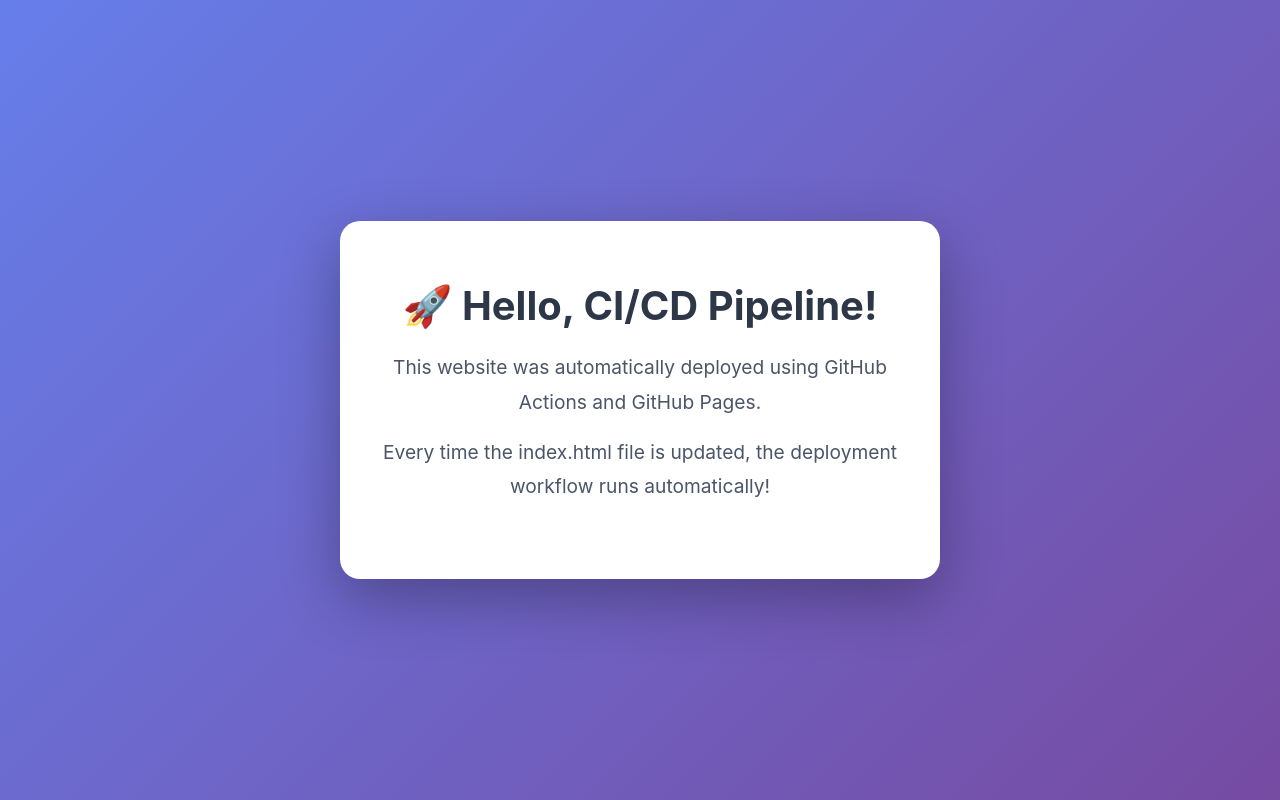
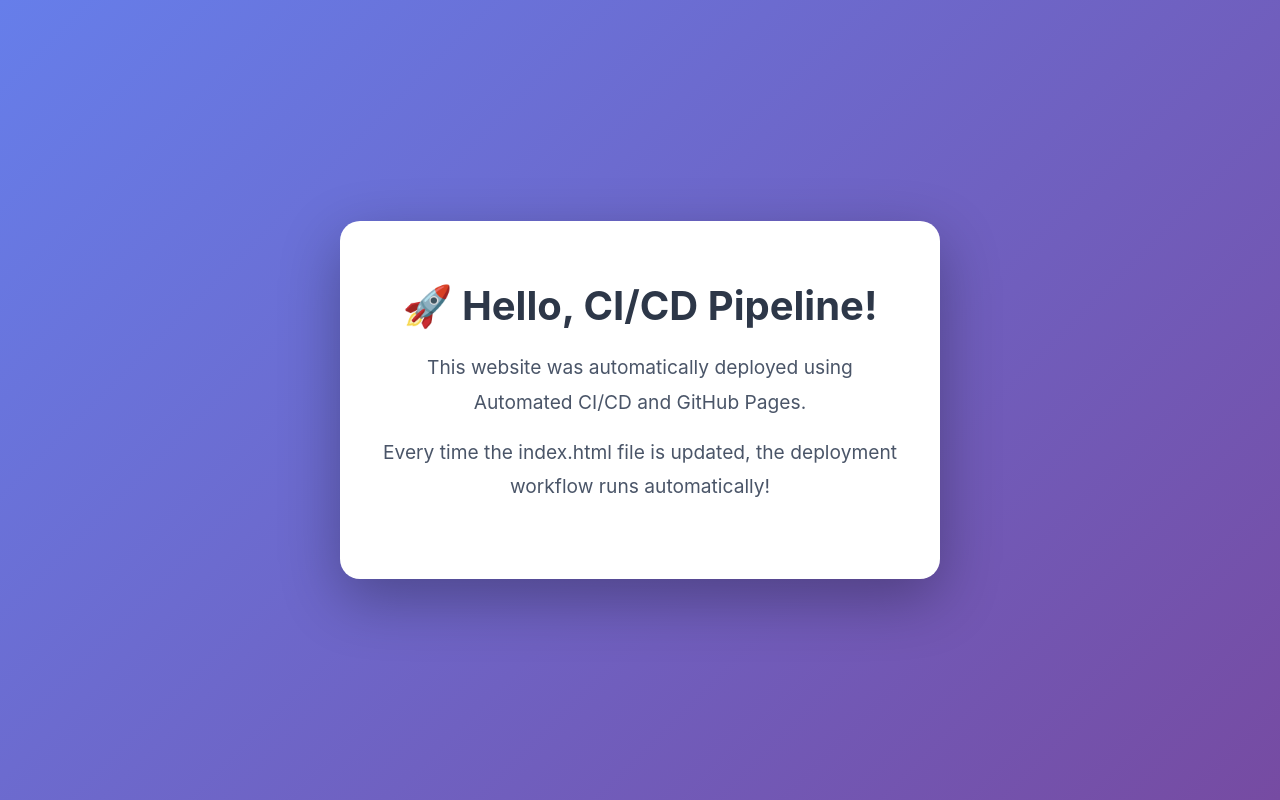
Before and after one commit to SantosDee/gh-deployment-workflow, a plain HTML site: page index.html in a window 1280 px wide. Drawn offline with Linux system fonts and the light colour scheme.

Commit message:
Update text - trigger deployment

```diff
--- a/index.html
+++ b/index.html
@@ -3,7 +3,7 @@
 <head>
     <meta charset="UTF-8">
     <meta name="viewport" content="width=device-width, initial-scale=1.0">
-    <title>GitHub Actions Deployment</title>
+    <title>Automated CI/CD Deployment</title>
     <style>
         * {
             margin: 0;
@@ -47,7 +47,7 @@
 <body>
     <div class="container">
         <h1>🚀 Hello, CI/CD Pipeline!</h1>
-        <p>This website was automatically deployed using GitHub Actions and GitHub Pages.</p>
+        <p>This website was automatically deployed using Automated CI/CD and GitHub Pages.</p>
         <p>Every time the index.html file is updated, the deployment workflow runs automatically!</p>
     </div>
 </body>
```
